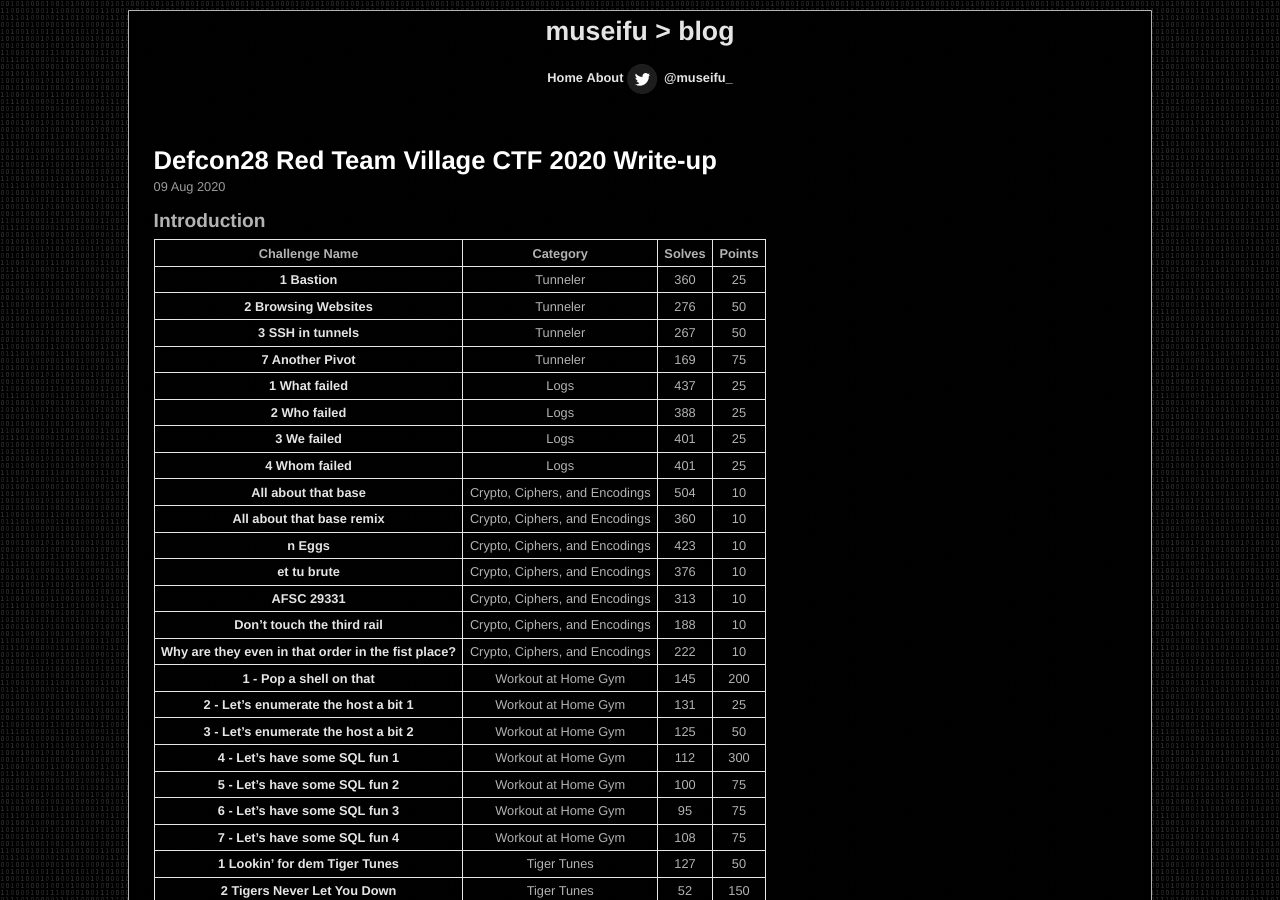
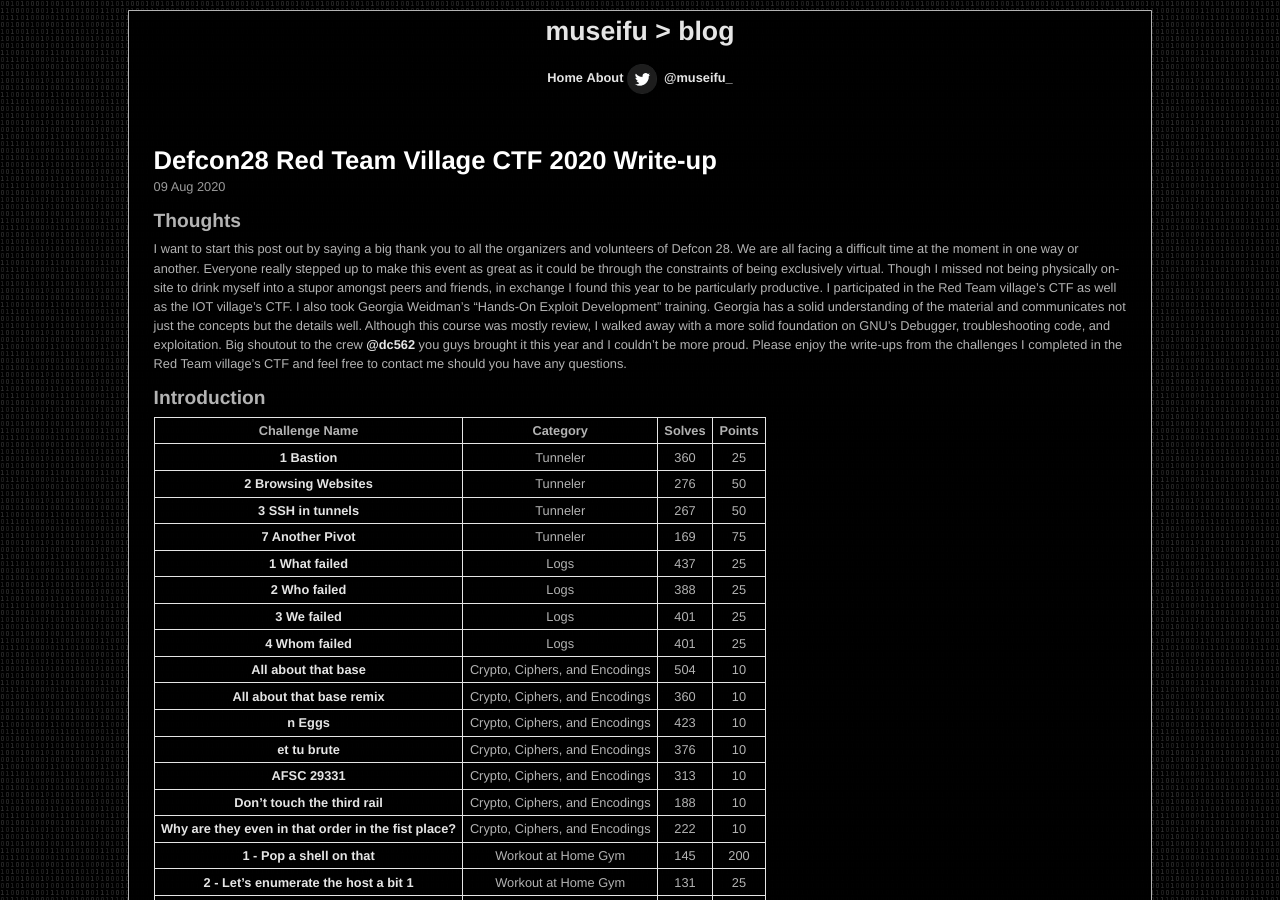
Before and after one commit to museifu666/museifu666.github.io, a Jekyll site: the page built from _posts/2020-08-09-Defcon28-Red-Team-Village-CTF-Write-up.md, in a window 1280 px wide and 900 px high. Built offline with Jekyll 4.4.1, drawn with Linux system fonts in a browser that asks for light colours.

Commit message:
Update 2020-08-09-Defcon28-Red-Team-Village-CTF-Write-up.md

```diff
--- a/_posts/2020-08-09-Defcon28-Red-Team-Village-CTF-Write-up.md
+++ b/_posts/2020-08-09-Defcon28-Red-Team-Village-CTF-Write-up.md
@@ -8,6 +8,12 @@ en: true
 description:
 keywords: "CTF, Defcon, Defcon28, writeups, write-ups, challenges, Red Team"
 ---
+
+## Thoughts
+
+I want to start this post out by saying a big thank you to all the organizers and volunteers of Defcon 28. We are all facing a difficult time at the moment in one way or another. Everyone really stepped up to make this event as great as it could be through the constraints of being exclusively virtual. Though I missed not being physically on-site to drink myself into a stupor amongst peers and friends, in exchange I found this year to be particularly productive. I participated in the Red Team village's CTF as well as the IOT village's CTF. I also took Georgia Weidman's "Hands-On Exploit Development" training. Georgia has a solid understanding of the material and communicates not just the concepts but the details well. Although this course was mostly review, I walked away with a more solid foundation on GNU's Debugger, troubleshooting code, and exploitation.  Big shoutout to the crew [@dc562](https://twitter.com/defcon562) you guys brought it this year and I couldn't be more proud. Please enjoy the write-ups from the challenges I completed in the Red Team village's CTF and feel free to contact me should you have any questions.
+
+
 
 ## Introduction
 
```
